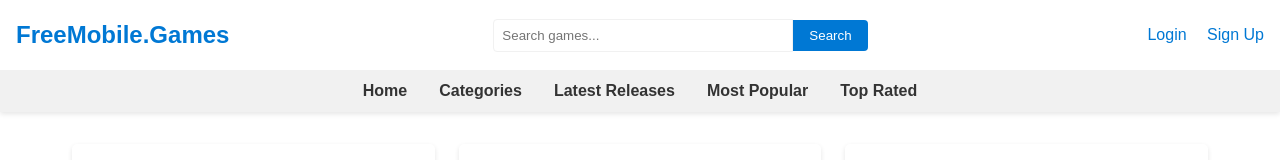
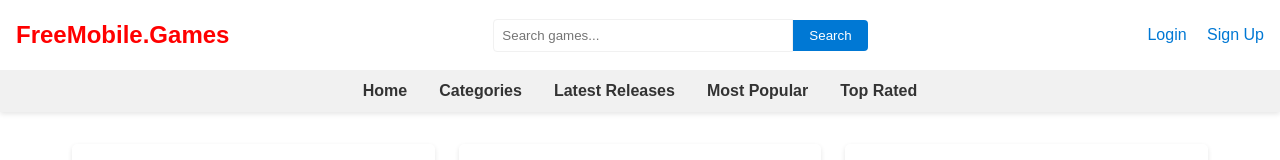
Before and after one commit to nemanja-lootbox/freemobile.games, a website: page index.html in a window 1280 px wide. Shown: the top 160 px of the page. Drawn offline with Linux system fonts and the light colour scheme.

Commit message:
Changed the logo text color to red.

```diff
--- a/styles.css
+++ b/styles.css
@@ -29,7 +29,7 @@ header {
 .logo h1 {
     margin: 0;
     font-size: 1.5rem;
-    color: #0078D4;
+    color: red;
 }
 
 #search-form {
```
